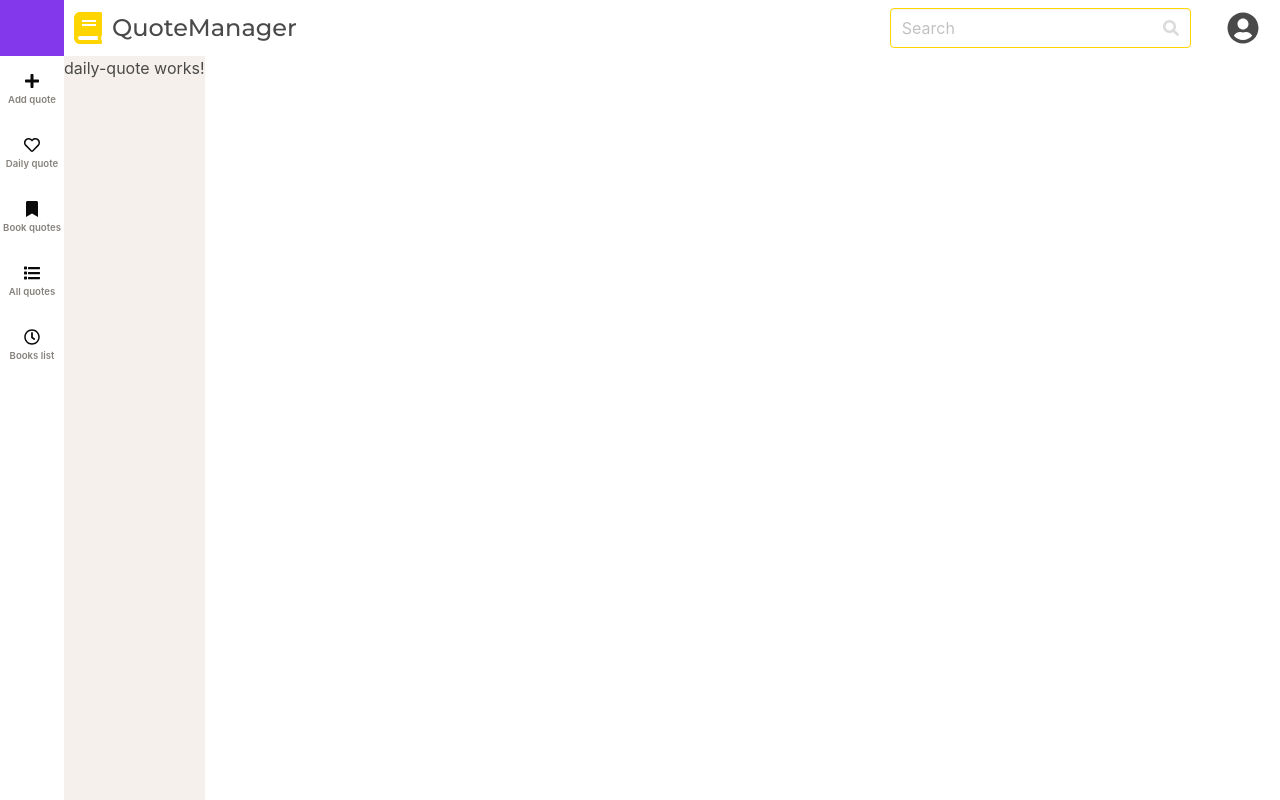
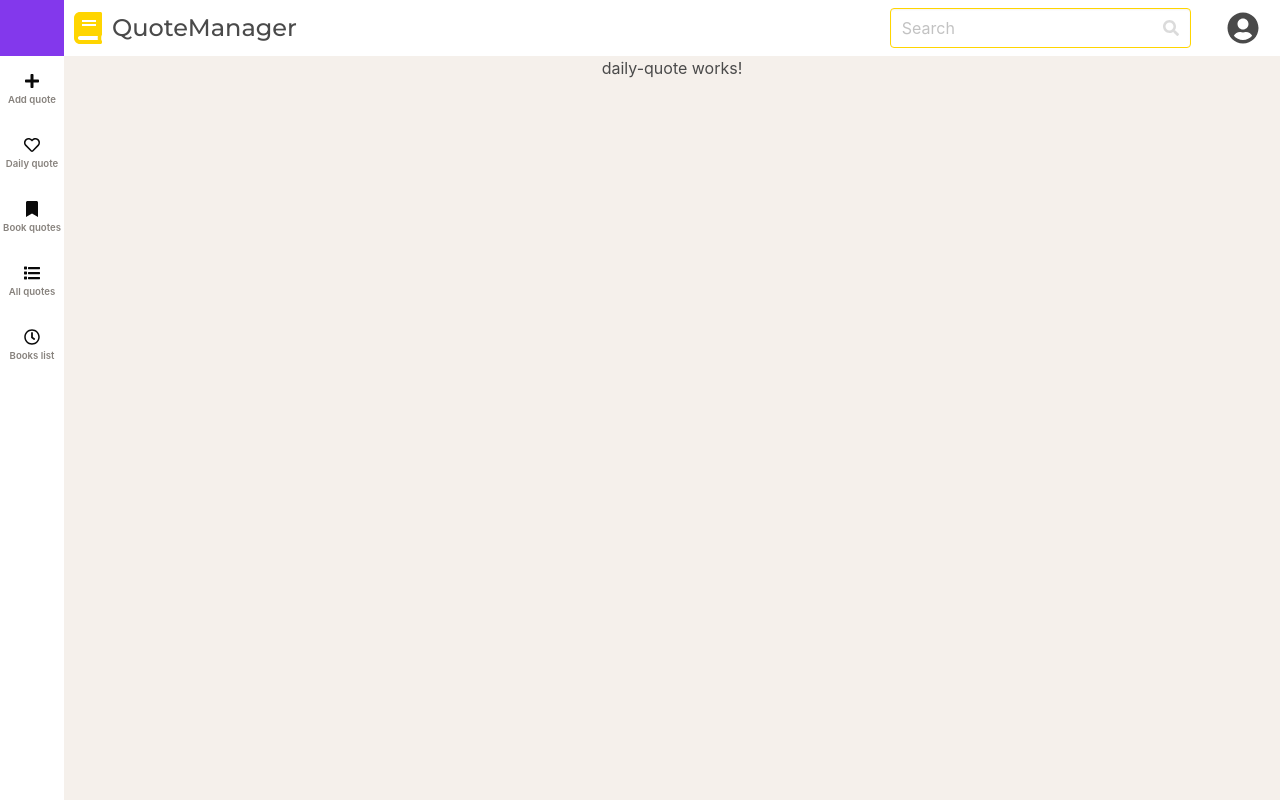
Before and after one commit to b-jakubowski/QuoteManager, an Angular app: page /quotes/daily in a window 1280 px wide. Built offline with nearby package versions, Linux system fonts and the light colour scheme.

Commit message:
style:  Added content containers width

```diff
--- a/apps/quote-manager/src/app/app.component.scss
+++ b/apps/quote-manager/src/app/app.component.scss
@@ -6,7 +6,8 @@
     display: flex;
     text-align: center;
     .content {
-      background: $accent-grey;
+			background: $accent-grey;
+			width: 100%;
     }
   }
 }
--- a/apps/quote-manager/src/app/quotes/quotes.component.scss
+++ b/apps/quote-manager/src/app/quotes/quotes.component.scss
@@ -0,0 +1,5 @@
+:host {
+	.container {
+		max-width: 40rem;
+	}
+}
```
